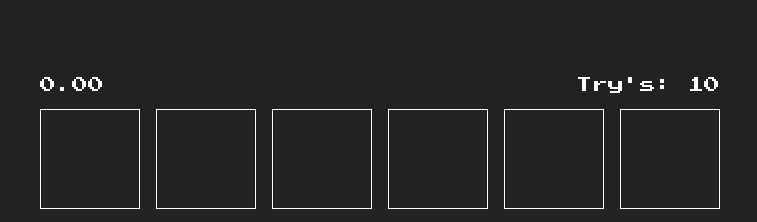
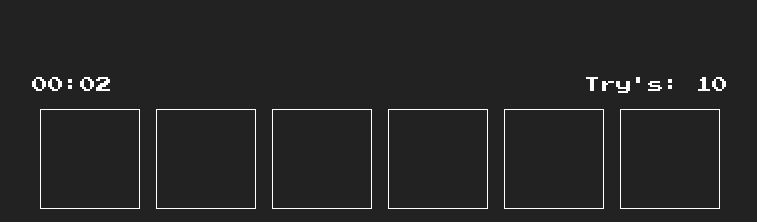
Before and after one commit to maxitech/MemoryGame, a website built with Vite: page memory/index.html in a window 1280 px wide. Both pictures are taken after a click on the button "Play". Shown: the part 201-423 px from the top of the page, 260-1017 px from the left. Built offline with nearby package versions, Linux system fonts and the light colour scheme.

Commit message:
implemented timer feature

```diff
--- a/memory/index.html
+++ b/memory/index.html
@@ -15,7 +15,7 @@
 
       <section class="section-game">
         <div class="counters hidden" id="counters">
-          <p>0.00</p>
+          <p id="timer">00:00</p>
           <p>Try's: 10</p>
         </div>
 
--- a/memory/main.js
+++ b/memory/main.js
@@ -1,3 +1,5 @@
+import { startCounter, resetCounter } from './src/timer';
+
 const gameInfo = document.getElementById('counters');
 const startBtn = document.getElementById('play_game-btn');
 const symbolPool = ['😀', '😎', '🎉', '🚀', '🌈', '🍕', '🐱', '🦄', '🎈', '🌟', '🍦', '🌸'];
@@ -7,6 +9,7 @@ let cards = [];
 let flippedCards = [];
 let matchedPairs = 0;
 let previousScreenWidth = window.innerWidth;
+let gameStarted = false;
 
 function setGridBasedOnScreenSize() {
   const screenWidth = window.innerWidth;
@@ -128,12 +131,15 @@ function checkForMatch() {
 
   flippedCards = [];
 }
-let started = false;
+
 function changePlayBtnText() {
-  const gameBoard = document.getElementById('field_container');
-
-  started = !started;
-  if (started || gameBoard) {
+  if (initialized) {
+    if (gameStarted) {
+      resetCounter();
+    } else {
+      startCounter();
+      gameStarted = true;
+    }
     startBtn.textContent = 'Reset';
   } else {
     startBtn.textContent = 'Play';
@@ -146,13 +152,15 @@ function reset() {
   cards = [];
   flippedCards = [];
   matchedPairs = 0;
+  changePlayBtnText();
+  resetCounter();
 }
 
 function startGame() {
+  initialized = true;
   initializeGame();
   gameInfo.classList.remove('hidden');
   console.log('Game Start');
   changePlayBtnText();
-  reset();
 }
 startBtn.addEventListener('click', () => startGame());
--- /dev/null
+++ b/memory/src/timer.js
@@ -0,0 +1,26 @@
+const timer = document.getElementById('timer');
+
+let counter = 0;
+let timerId;
+
+function startCounter() {
+  return (timerId = setInterval(() => {
+    counter++;
+    const minutes = Math.floor(counter / 60);
+    const seconds = counter % 60;
+    const timeString = `${minutes.toString().padStart(2, '0')}:${seconds
+      .toString()
+      .padStart(2, '0')}`;
+
+    timer.textContent = timeString;
+  }, 1000));
+}
+
+function resetCounter() {
+  clearInterval(timerId);
+  timer.textContent = '00:00';
+  counter = 0;
+  startCounter();
+}
+
+export { startCounter, resetCounter };
```
